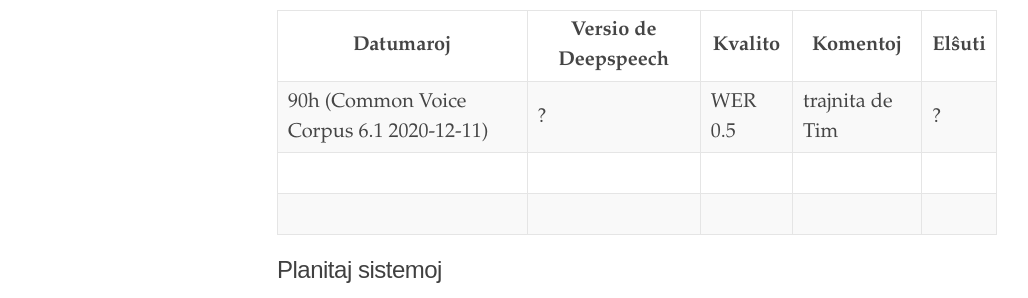
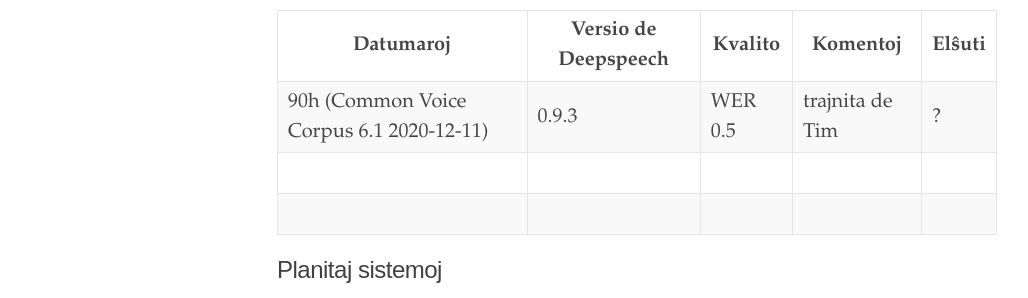
Before and after one commit to parolteknologio/parolteknologio.github.io, a Jekyll site: the page built from deepspeech.md, in a window 1280 px wide. Shown: the part 347-645 px from the top of the page, without its empty margins (3-1031 px from the left). Built offline with Jekyll 4.4.1, drawn with Linux system fonts in a browser that asks for light colours.

Commit message:
set deepspeech version

```diff
--- a/deepspeech.md
+++ b/deepspeech.md
@@ -10,7 +10,7 @@ title: Uzeblaj sistemoj
 
 |  Datumaroj |  Versio de Deepspeech |  Kvalito |  Komentoj | Elŝuti  |
 |---|---|---|---|---|
-|  90h (Common Voice Corpus 6.1 2020-12-11) | ?  | WER 0.5  | trajnita de Tim  | ?  |
+|  90h (Common Voice Corpus 6.1 2020-12-11) | 0.9.3  | WER 0.5  | trajnita de Tim  | ?  |
 |   |   |   |   |   |
 |   |   |   |   |   |
 
```
Also changed, not shown: 2 other files.
